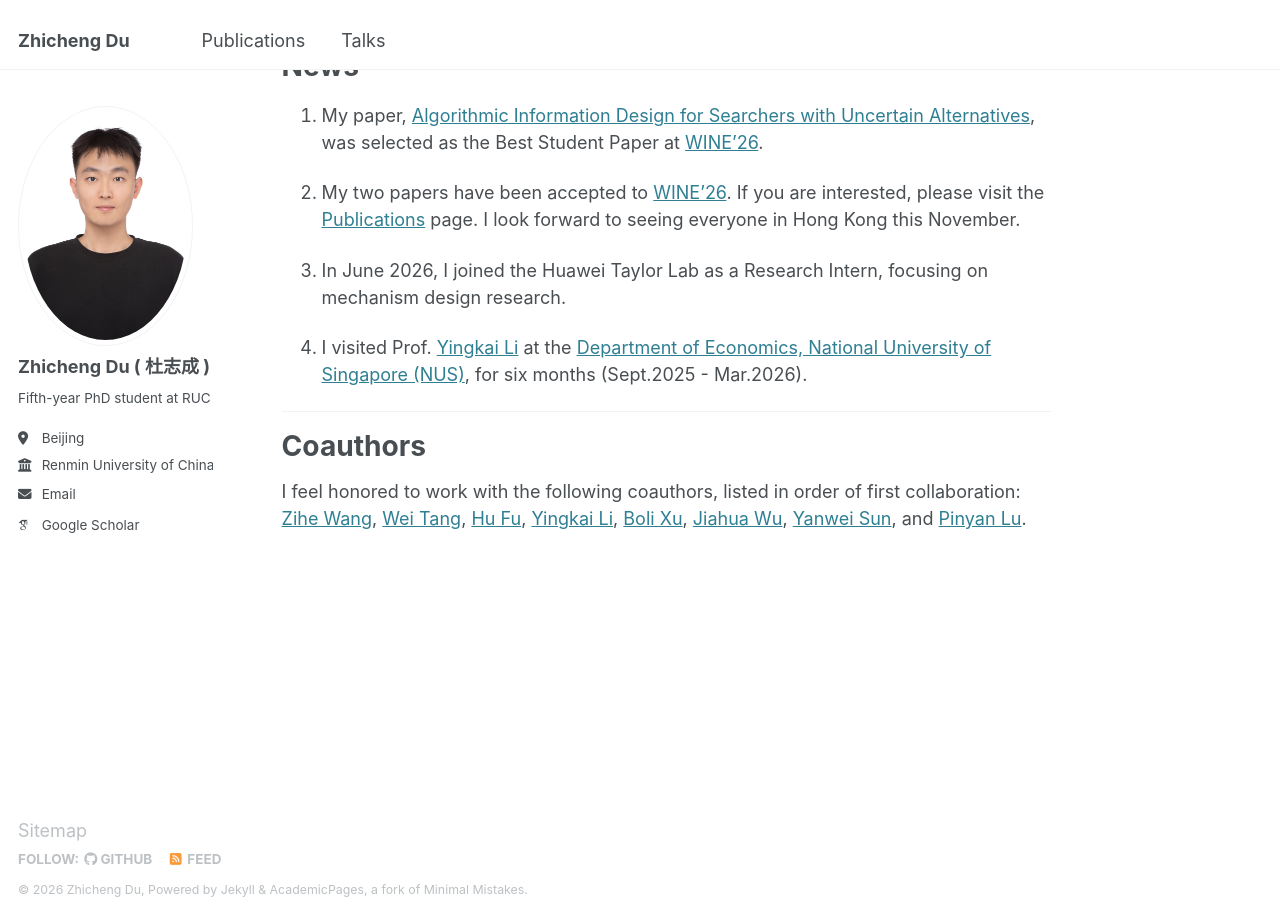
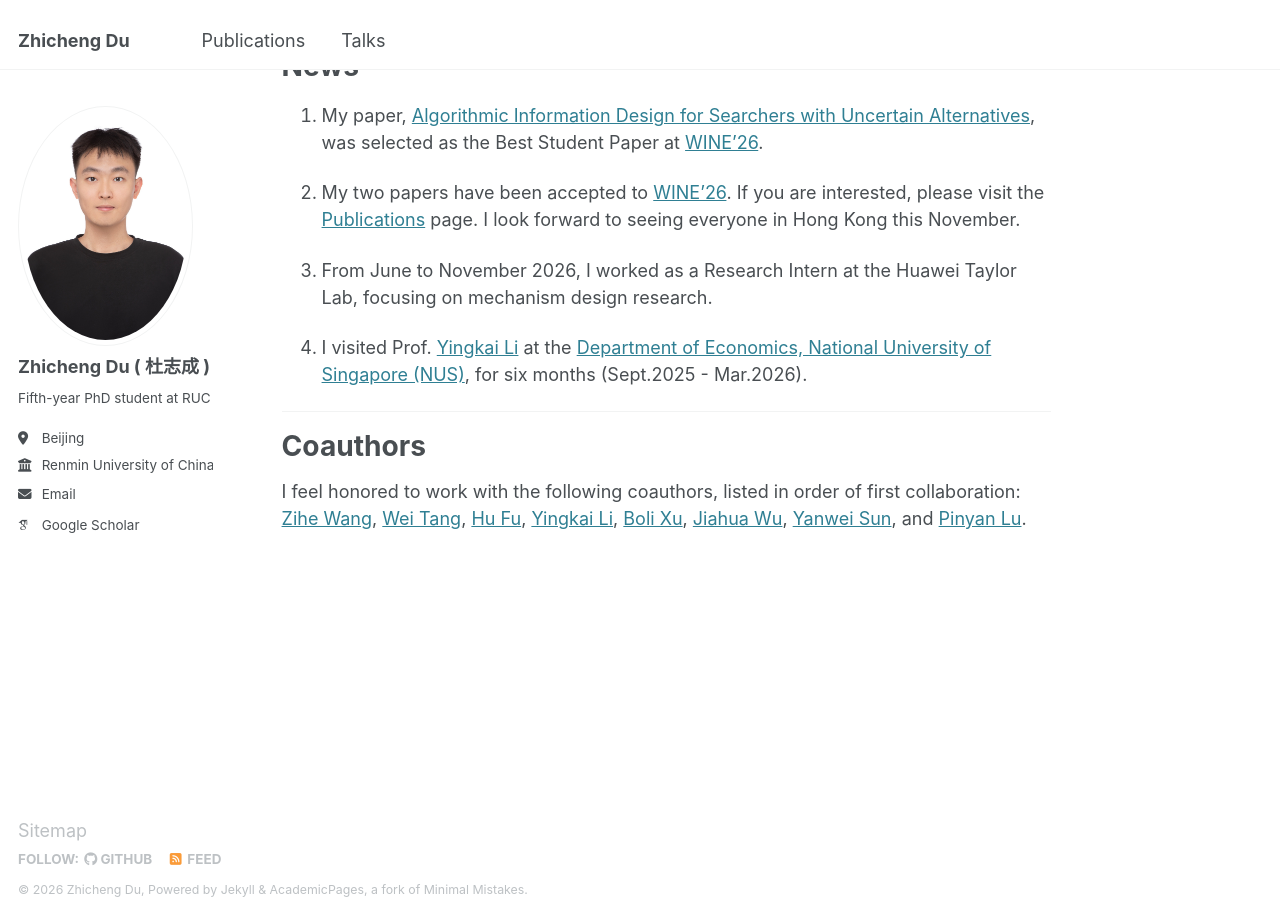
Before and after one commit to DUABC/zhichengdu, a Jekyll site: the page built from _pages/about.md, in a window 1280 px wide and 900 px high, scrolled down 519 px. Built offline with Jekyll 4.4.1, drawn with Linux system fonts in a browser that asks for light colours; some web fonts are replaced.

Commit message:
Update Huawei internship date range in News

```diff
--- a/_pages/about.md
+++ b/_pages/about.md
@@ -32,7 +32,7 @@ I will be on the job market later this year and am seeking postdoctoral opportun
 
 2. My two papers have been accepted to [WINE'26](https://wine2026conf.github.io/). If you are interested, please visit the [Publications](https://duabc.github.io/zhichengdu/publications/) page. I look forward to seeing everyone in Hong Kong this November.
 
-3. In June 2026, I joined the Huawei Taylor Lab as a Research Intern, focusing on mechanism design research.
+3. From June to November 2026, I worked as a Research Intern at the Huawei Taylor Lab, focusing on mechanism design research.
 
 4. I visited Prof. [Yingkai Li](https://yingkai-li.github.io/) at the [Department of Economics, National University of Singapore (NUS)](https://fass.nus.edu.sg/ecs/), for six months (Sept.2025 - Mar.2026).
 
```
